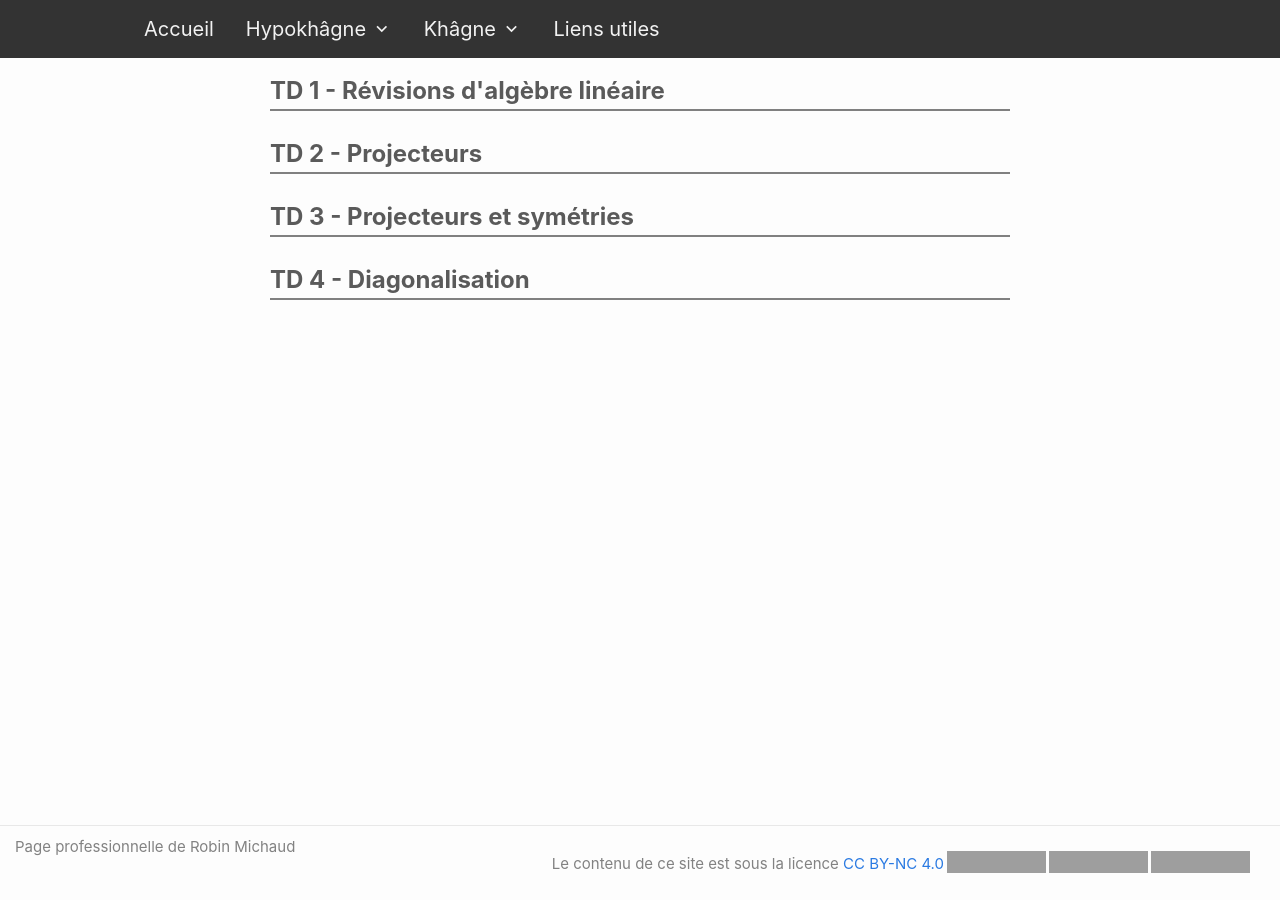
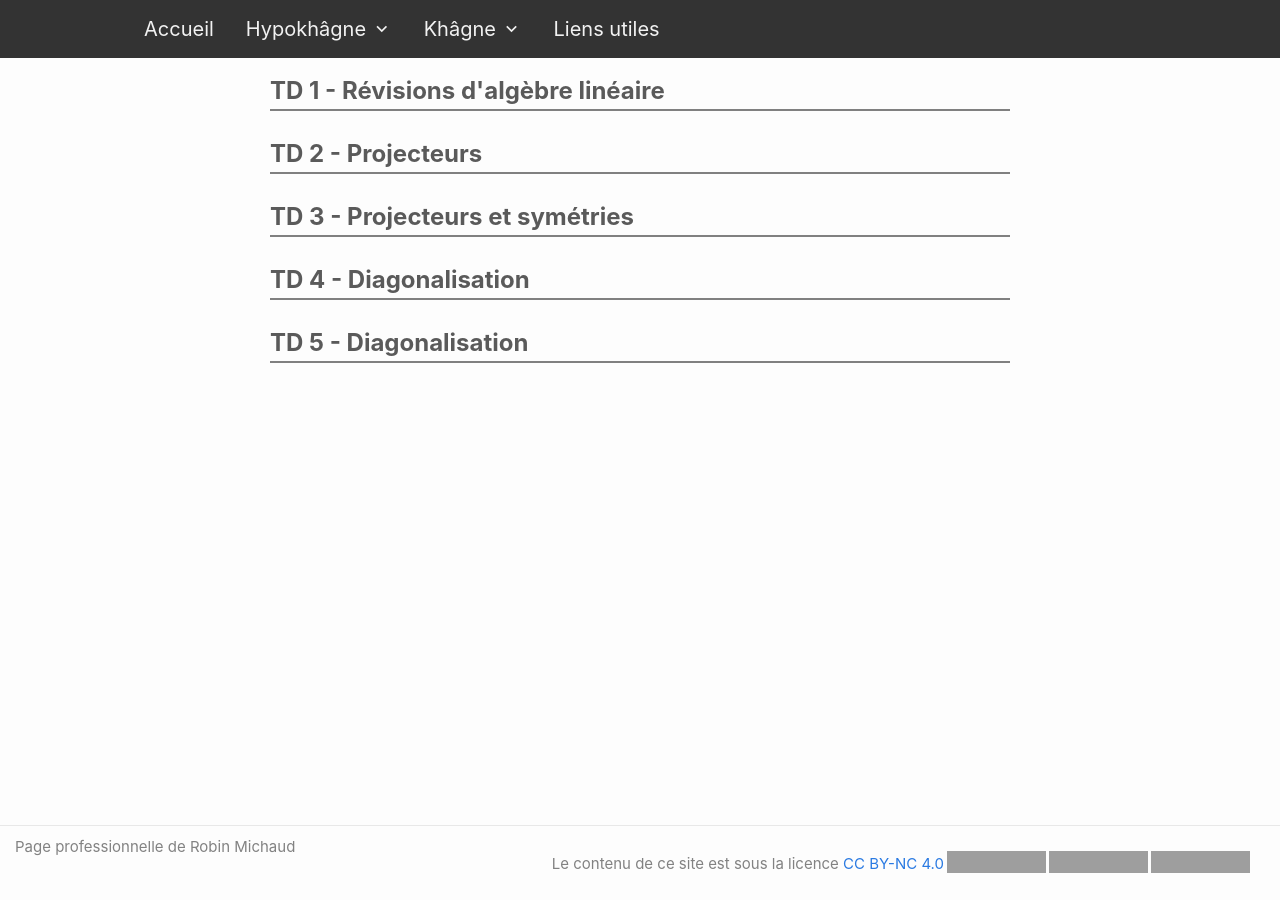
Before and after one commit to michaudmaths/michaudmaths.github.io, a Jekyll site: the page built from menu/td_khagne.markdown, in a window 1280 px wide. Built offline with Jekyll 4.4.1, drawn with Linux system fonts in a browser that asks for light colours; nearby versions of some CDN libraries; grey boxes are pictures that could not be loaded.

Commit message:
ajout td 5

```diff
--- a/_data/files.yml
+++ b/_data/files.yml
@@ -184,3 +184,4 @@ td_khagne :
   - title : Projecteurs
   - title : Projecteurs et symétries
   - title : Diagonalisation
+  - title : Diagonalisation
```
